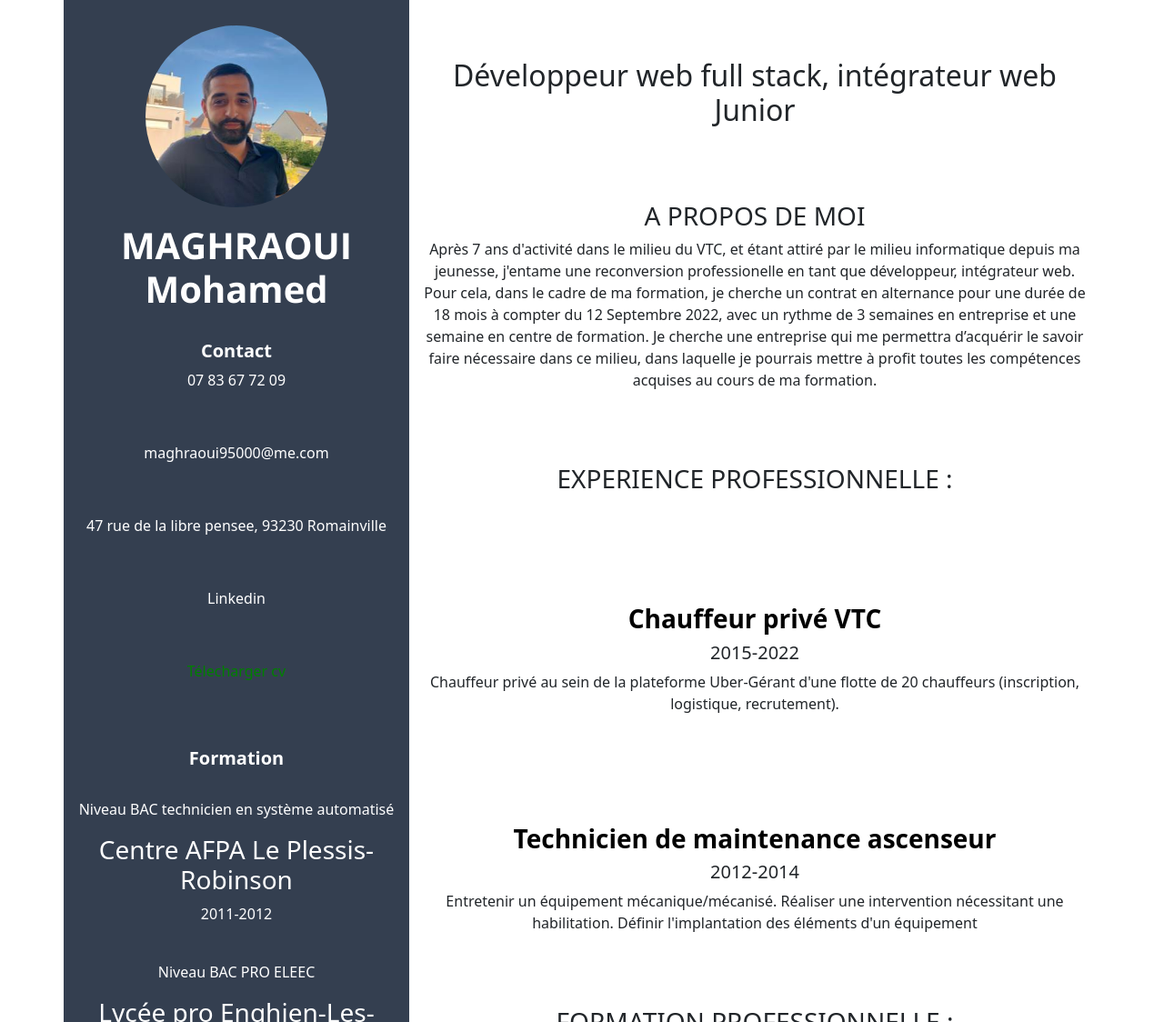
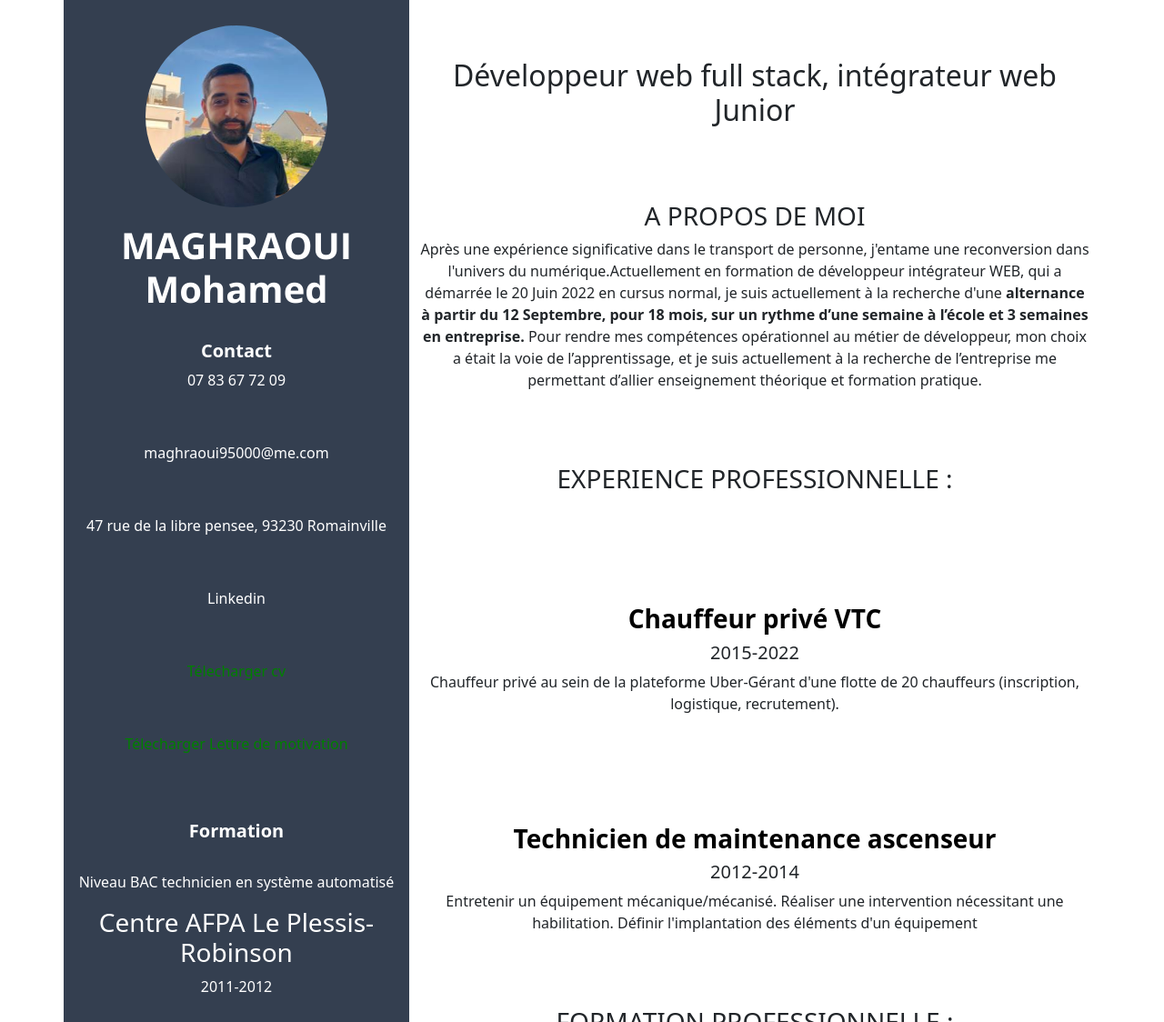
Before and after one commit to MohamedMAGHRAOUI/Mohamed, a plain HTML site: page index.html in a window 1280 px wide. Shown: the top 1124 px of the page at 91% size. Drawn offline with nearby package versions, Linux system fonts and the light colour scheme.

Commit message:
ajout lm

```diff
--- a/assets/css/style.css
+++ b/assets/css/style.css
@@ -110,3 +110,5 @@ body {
 }
 
 .cv{color: green;}
+
+.LM{color: green;}
--- a/index.html
+++ b/index.html
@@ -66,13 +66,17 @@
                 >
               </li>
               <li class="contactg">
-                <a class="cv" href="assets/pdf/CV Mohamed MAGHRAOUI DEV.pdf.pdf" target="new"
-                  >Télecharger cv</a
-                >
+                <a class="cv" href="assets/pdf/CV Mohamed MAGHRAOUI DEV.pdf" target="new"
+                  >Télecharger cv</a>
+              </li>
+
+              <li class="contactg">
+                <a class="LM" href="assets/pdf/lettre de motivation.pdf" target="new"
+                  >Télecharger Lettre de motivation</a>
               </li>
             </ul>
           </article>
-
+<!--  -->
           <article>
             <h2 class="gaucheh2">Formation</h2>
             <br />
@@ -122,16 +126,7 @@
           <article>
             <h3>A PROPOS DE MOI</h3>
             <p class="propos">
-              Après 7 ans d'activité dans le milieu du VTC, et étant attiré par le milieu informatique depuis ma jeunesse, j'entame une
-              reconversion professionelle en tant que développeur, intégrateur
-              web. <br />
-              Pour cela, dans le cadre de ma formation, je cherche un contrat en
-              alternance pour une durée de 18 mois à compter du 12 Septembre
-              2022, avec un rythme de 3 semaines en entreprise et une semaine en
-              centre de formation. Je cherche une entreprise qui me permettra
-              d’acquérir le savoir faire nécessaire dans ce milieu, dans
-              laquelle je pourrais mettre à profit toutes les compétences
-              acquises au cours de ma formation.
+              Après une expérience significative dans le transport de personne, j'entame une reconversion dans l'univers du numérique.Actuellement en formation de développeur intégrateur WEB, qui a démarrée le 20 Juin 2022 en cursus normal, je suis actuellement à la recherche d'une <b> alternance à partir du 12 Septembre, pour 18 mois, sur un rythme d’une semaine à l’école et 3 semaines en entreprise.</b> Pour rendre mes compétences opérationnel au métier de développeur, mon choix a était la voie de l’apprentissage, et je suis actuellement à la recherche de l’entreprise me permettant d’allier enseignement théorique et formation pratique.
             </p>
           </article>
 
```
Also changed, not shown: 1 other file.
